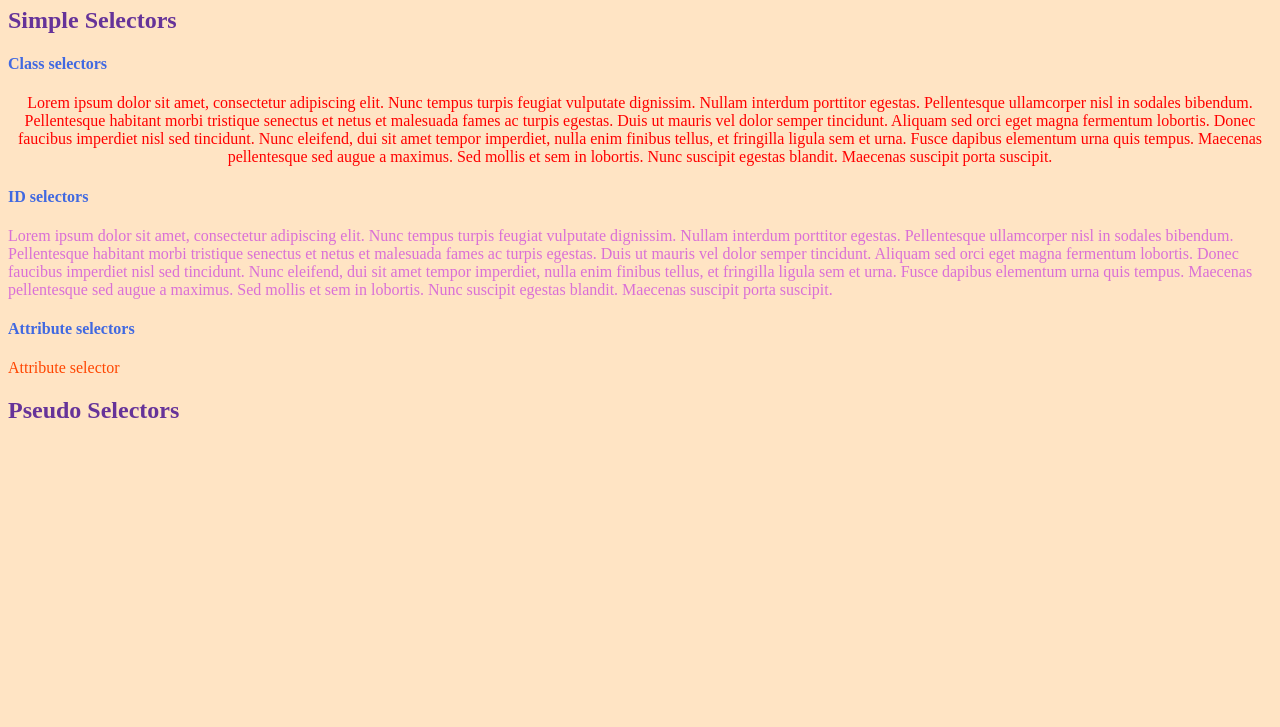
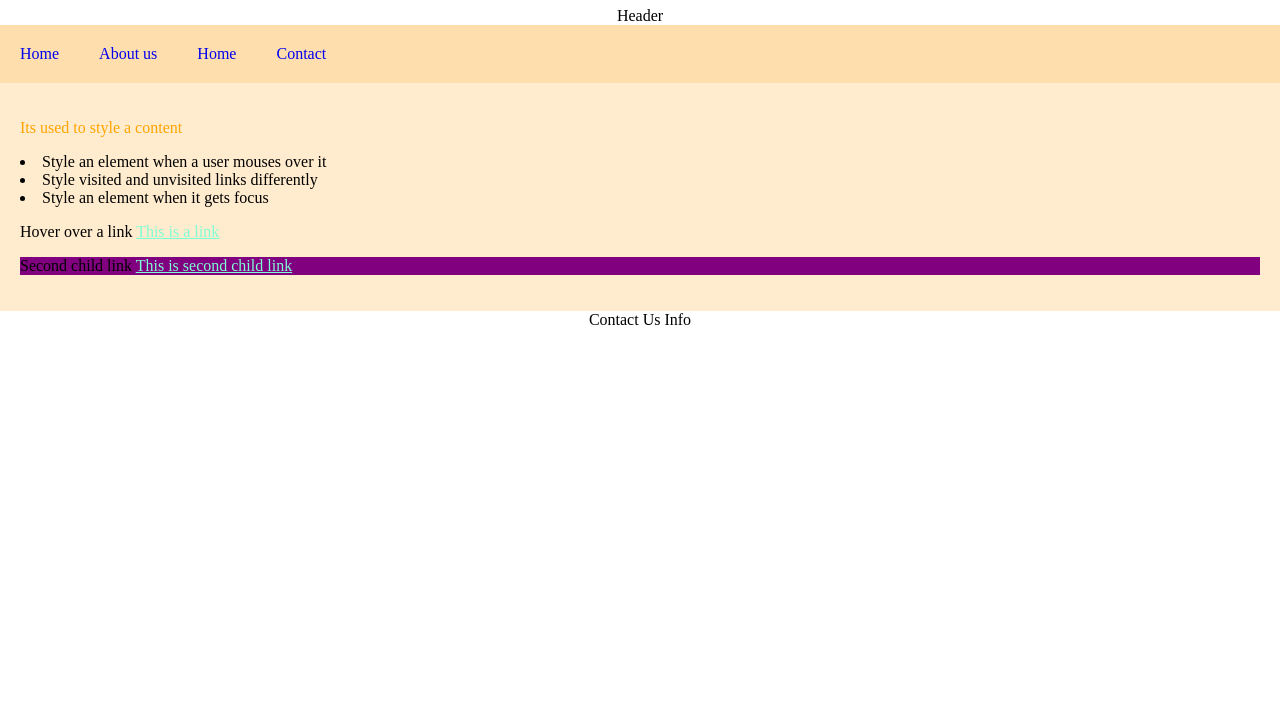
Before and after one commit to sivafrontend23/frontendbasics, a plain HTML site: page frontEndLearning/cssLearning/selectorsbasicstyling/index.html in a window 1280 px wide. Shown: the part 73-800 px from the top of the page. Drawn offline with Linux system fonts and the light colour scheme.

Commit message:
Add files via upload

```diff
--- a/frontEndLearning/cssLearning/selectorsbasicstyling/index.html
+++ b/frontEndLearning/cssLearning/selectorsbasicstyling/index.html
@@ -3,22 +3,32 @@
 <head>
     <meta charset="UTF-8">
     <meta name="viewport" content="width=device-width, initial-scale=1.0">
-    <title>Selectors and Basic Styling</title>
+    <title>Pseudo selectors</title>
     <link rel="stylesheet" href="styles.css">
 </head>
 <body>
-    <h1>Selectors and Basic Styling</h1>
-    <!-- Style a webpage with a given set of HTML elements using only class and ID selectors -->
-    <h2 class="headingOne">Simple Selectors</h2>
-        <!-- Class selectors -->
-        <h4 class="headingTwo">Class selectors</h4>
-        <p class="simpleclassSel">Lorem ipsum dolor sit amet, consectetur adipiscing elit. Nunc tempus turpis feugiat vulputate dignissim. Nullam interdum porttitor egestas. Pellentesque ullamcorper nisl in sodales bibendum. Pellentesque habitant morbi tristique senectus et netus et malesuada fames ac turpis egestas. Duis ut mauris vel dolor semper tincidunt. Aliquam sed orci eget magna fermentum lobortis. Donec faucibus imperdiet nisl sed tincidunt. Nunc eleifend, dui sit amet tempor imperdiet, nulla enim finibus tellus, et fringilla ligula sem et urna. Fusce dapibus elementum urna quis tempus. Maecenas pellentesque sed augue a maximus. Sed mollis et sem in lobortis. Nunc suscipit egestas blandit. Maecenas suscipit porta suscipit. </p>
-        <!-- ID selectors -->
-        <h4 class="headingTwo">ID selectors</h4>
-        <p id="simpleidSel">Lorem ipsum dolor sit amet, consectetur adipiscing elit. Nunc tempus turpis feugiat vulputate dignissim. Nullam interdum porttitor egestas. Pellentesque ullamcorper nisl in sodales bibendum. Pellentesque habitant morbi tristique senectus et netus et malesuada fames ac turpis egestas. Duis ut mauris vel dolor semper tincidunt. Aliquam sed orci eget magna fermentum lobortis. Donec faucibus imperdiet nisl sed tincidunt. Nunc eleifend, dui sit amet tempor imperdiet, nulla enim finibus tellus, et fringilla ligula sem et urna. Fusce dapibus elementum urna quis tempus. Maecenas pellentesque sed augue a maximus. Sed mollis et sem in lobortis. Nunc suscipit egestas blandit. Maecenas suscipit porta suscipit. </p>
-        <h4 class="headingTwo">Attribute selectors</h4>
-        <p id="simpleattrSel"><a href="https://www.example.com">Attribute selector</a></p>
-    <h2 class="headingOne">Pseudo Selectors</h2>
-
-    </body>
+    <h1>Pseudo selectors</h1>
+    <div class="header">
+        Header
+    </div>
+    <div class="nav-menu">
+        <li><a href="#">Home</a></li>
+        <li><a href="#">About us</a></li>
+        <li><a href="#">Home</a></li>
+        <li><a href="#">Contact</a></li>
+    </div>
+    <div class="content">
+            <p>
+                 Its used to style a content   <!-- style first line of a paragraph  -->
+                    <li>Style an element when a user mouses over it</li>
+                    <li>Style visited and unvisited links differently</li>
+                    <li>Style an element when it gets focus</li>
+            </p>
+            <p>Hover over a link <a href="#">This is a link</a></p>
+            <p>Second child link <a href="#">This is second child link</a></p>
+    </div>
+    <div class="footer">
+        Contact Us Info
+    </div>
+</body>
 </html>
--- a/frontEndLearning/cssLearning/selectorsbasicstyling/styles.css
+++ b/frontEndLearning/cssLearning/selectorsbasicstyling/styles.css
@@ -1,23 +1,37 @@
 body{
-    background-color: bisque;
-    color:#000;
+    margin:0px;
 }
-.headingOne{
-    color: rebeccapurple;
-}
-.headingTwo{
-    color: royalblue;
-    font-weight: bold;
-}
-.simpleclassSel{
-    color:red;
+.header{
     text-align: center;
 }
-#simpleidSel{
-    color:orchid;
-    text-align: left;
+.nav-menu{
+    background-color:navajowhite;
+    list-style: none;
+    overflow: hidden;
 }
-[href*='example.com']{
-    color:orangered;
+.nav-menu a{
+    display: block;
+    padding:20px;
+    float: left;
     text-decoration: none;
 }
+.content{
+    background-color: blanchedalmond;
+    padding:20px;
+}
+.content a{
+    color:aquamarine;
+}
+.content a:hover{
+    color:red;
+    text-decoration: border 2px solid red;
+}
+p:first-child{
+    color:orange;
+}
+p:last-child{
+    background-color:purple;
+}
+.footer{
+    text-align: center;
+}
```
